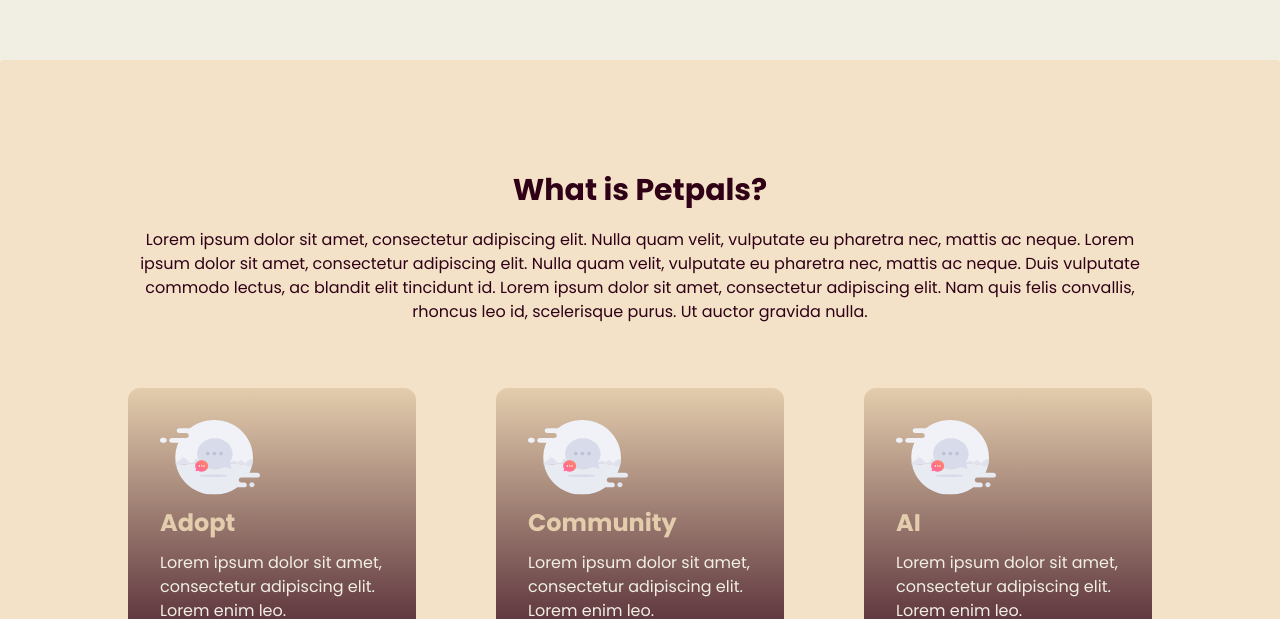
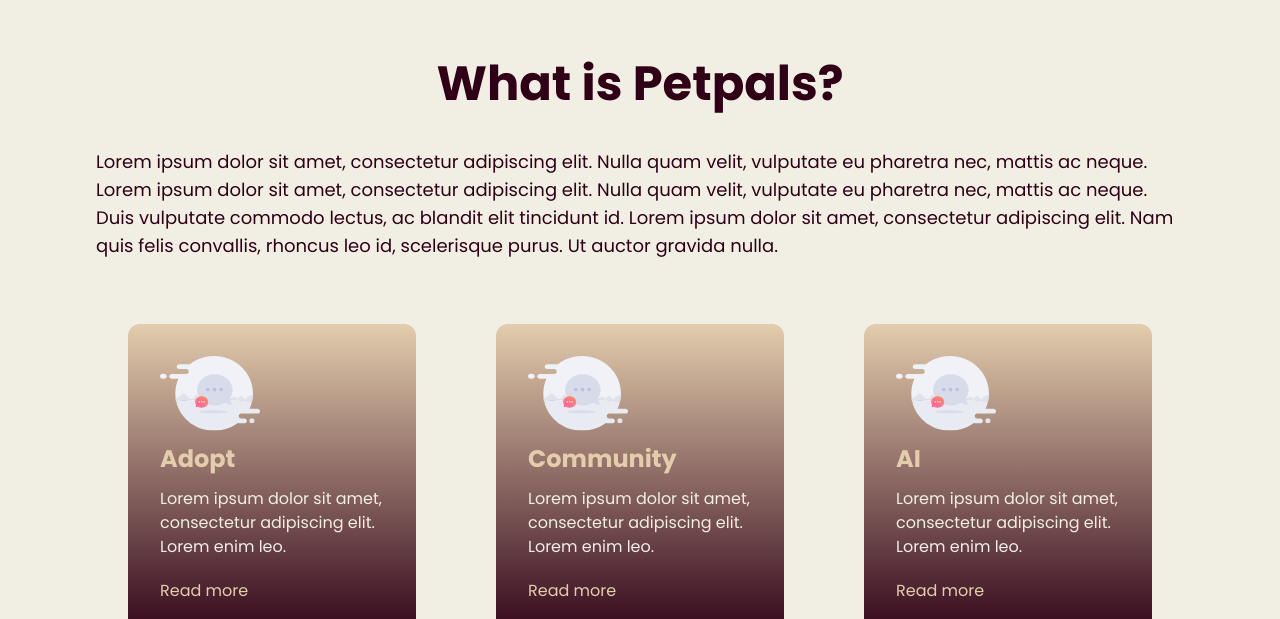
Before and after one commit to birongliu/CISC-4900, a Next.js app in the folder frontend/: page / in a window 1280 px wide. Shown: the part 849-1468 px from the top of the page. Built offline with nearby package versions, Linux system fonts and the light colour scheme; no server answers.

Commit message:
Refactor landing page components and update About section heading and styling

```diff
--- a/frontend/src/app/ui/landing/About.tsx
+++ b/frontend/src/app/ui/landing/About.tsx
@@ -26,14 +26,13 @@ export default function About() {
   return (
     <section
       id="About"
-      className="flex-col py-28 my-28 rounded justify-center z-10 w-full bg-light-overlay flex items-center"
-    >
+     className="flex items-center px-12 md:px-24 py-28 justify-center">
       <div className="max-w-7xl w-full flex flex-col items-center">
-      <h1 className="font-bold font-poppins text-3xl text-primary">
-        What is Petpals?
+      <h1 className="text-4xl md:text-5xl font-bold font-poppins text-primary leading-tight">
+      What is Petpals?
       </h1>
-      <p className="pt-5 font-poppins text-center lg:px-32 px-16 text-pretty text-primary">
-        Lorem ipsum dolor sit amet, consectetur adipiscing elit. Nulla quam
+      <p className="text-primary text-lg font-poppins pt-10">
+      Lorem ipsum dolor sit amet, consectetur adipiscing elit. Nulla quam
         velit, vulputate eu pharetra nec, mattis ac neque. Lorem ipsum dolor sit
         amet, consectetur adipiscing elit. Nulla quam velit, vulputate eu
         pharetra nec, mattis ac neque. Duis vulputate commodo lectus, ac blandit
```
